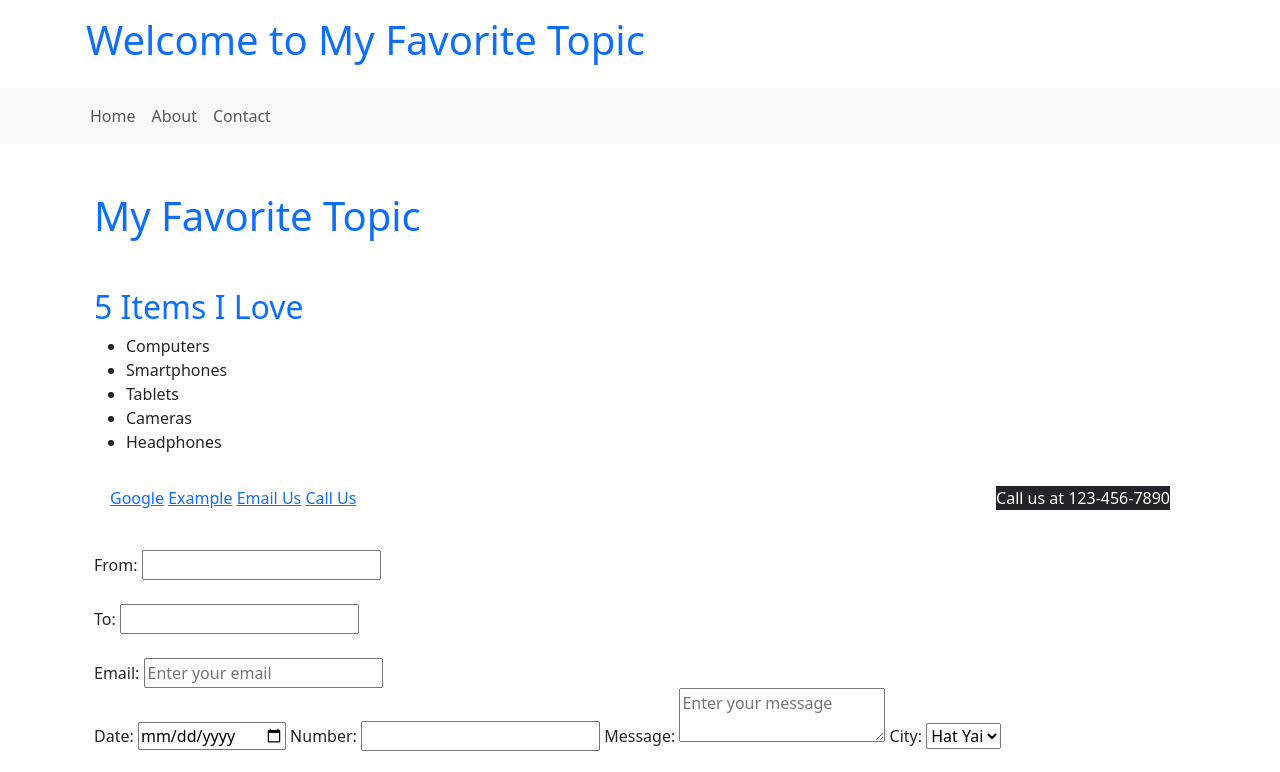
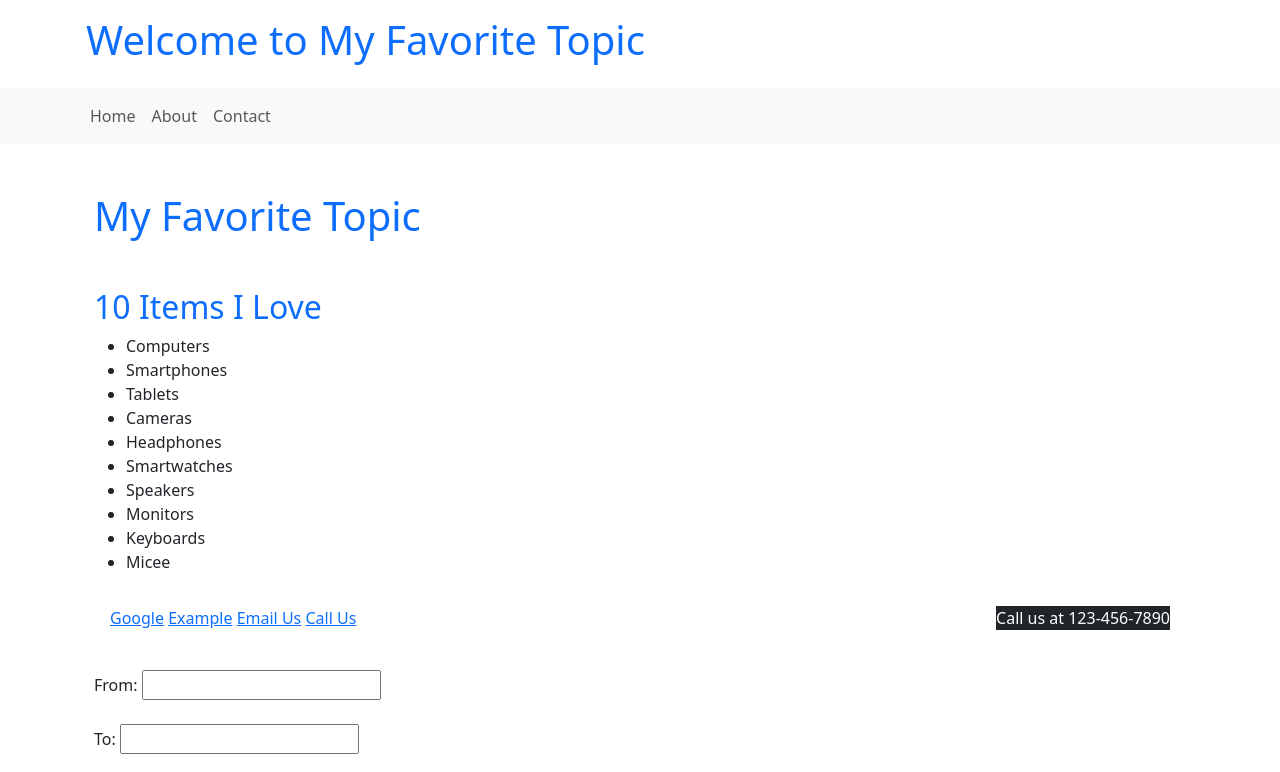
Before and after one commit to 6710510532-phuthep/MyPage, a plain HTML site: page index.html in a window 1280 px wide. Shown: the top 772 px of the page. Drawn offline with nearby package versions, Linux system fonts and the light colour scheme.

Commit message:
add love topic

```diff
--- a/index.html
+++ b/index.html
@@ -34,13 +34,18 @@
     <main class="container mt-4 p-4">
         <h1 class="text-primary">My Favorite Topic</h1>
         <p class="text-white">My favorite topic is web development.</p>
-        <h2 class="text-primary">5 Items I Love</h2>
+        <h2 class="text-primary">10 Items I Love</h2>
         <ul>
             <li>Computers</li>
             <li>Smartphones</li>
             <li>Tablets</li>
             <li>Cameras</li>
             <li>Headphones</li>
+            <li>Smartwatches</li>
+            <li>Speakers</li>
+            <li>Monitors</li>
+            <li>Keyboards</li>
+            <li>Micee</li>
         </ul>
 
         <div class="container bg-white text-dark p-3">
```
